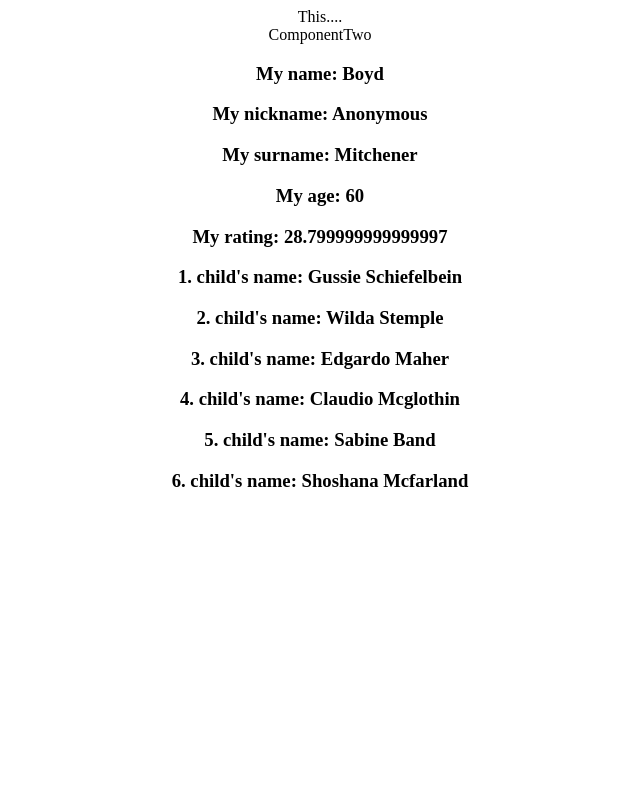
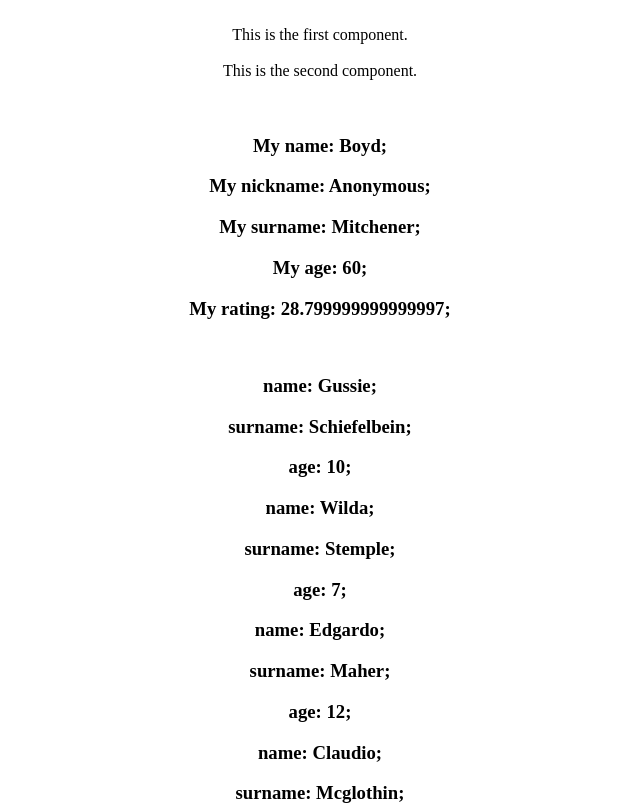
Before and after one commit to enextus/react, a React (Create React App) app in the folder start-react/: page / in a window 1280 px wide. Shown: the top 805 px of the page, without its empty margins (320-960 px from the left). Built offline with nearby package versions, Linux system fonts and the light colour scheme.

Commit message:
Object.entries rev

```diff
--- a/start-react/src/App.js
+++ b/start-react/src/App.js
@@ -10,12 +10,12 @@ const userData = {
   surname: 'Mitchener',
   age: 60,
   children: {
-    childOne: 'Gussie Schiefelbein',
-    childTwo: 'Wilda Stemple',
-    childThree: 'Edgardo Maher',
-    childFourth: 'Claudio Mcglothin',
-    childFifth: 'Sabine Band',
-    childSixth: 'Shoshana Mcfarland',
+    childOne: { name: 'Gussie', surname: 'Schiefelbein', age: '10', },
+    childTwo:  { name: 'Wilda', surname: 'Stemple', age: '7', },
+    childThree:  { name: 'Edgardo', surname: 'Maher', age: '12', },
+    childFourth:  { name: 'Claudio', surname: 'Mcglothin', age: '16', },
+    childFifth:  { name: 'Sabine', surname: 'Band', age: '19', },
+    childSixth:  { name: 'Shoshana', surname: 'Mcfarland', age: '23', },
   },
 };
 
--- a/start-react/src/User.jsx
+++ b/start-react/src/User.jsx
@@ -7,16 +7,18 @@ export default function User(props) {
     let childrenList;
 
     if (children !== 'Unknown') {
-        childrenList = Object.values(children).map((value, index) => ([<h3>{index + 1}. child's name: {value}</h3>]));
+
+        childrenList = Object.values(children).map( (obj) => ( Object.entries(obj).map( ([key, value]) => ([<h3>{key}: {value};</h3>]) ) ) );
     }
 
     return (
         <div>
-            <h3>My name: {name}</h3>
-            <h3>My nickname: {nickname}</h3>
-            <h3>My surname: {surname}</h3>
-            <h3>My age: {age}</h3>
-            <h3>My rating: {rating}</h3>
+            <h3>My name: {name};</h3>
+            <h3>My nickname: {nickname};</h3>
+            <h3>My surname: {surname};</h3>
+            <h3>My age: {age};</h3>
+            <h3>My rating: {rating};</h3>
+            <br />
             {childrenList}
         </div>
     )
--- a/start-react/src/componentone.jsx
+++ b/start-react/src/componentone.jsx
@@ -3,7 +3,9 @@ import React, { Component } from 'react'
 export default function ComponentOne () {
   return (
     <div>
-      This....
+      <br />
+      This is the first component.
+      <br /><br />
     </div>
   )
 }
--- a/start-react/src/componenttwo.jsx
+++ b/start-react/src/componenttwo.jsx
@@ -1,8 +1,9 @@
 import React from 'react';
 
   class ComponentTwo extends React.Component {
+
     render() {
-      return <div>ComponentTwo</div>
+      return <div>This is the second component.<br /><br /><br /></div>
     }
   }
 
```
